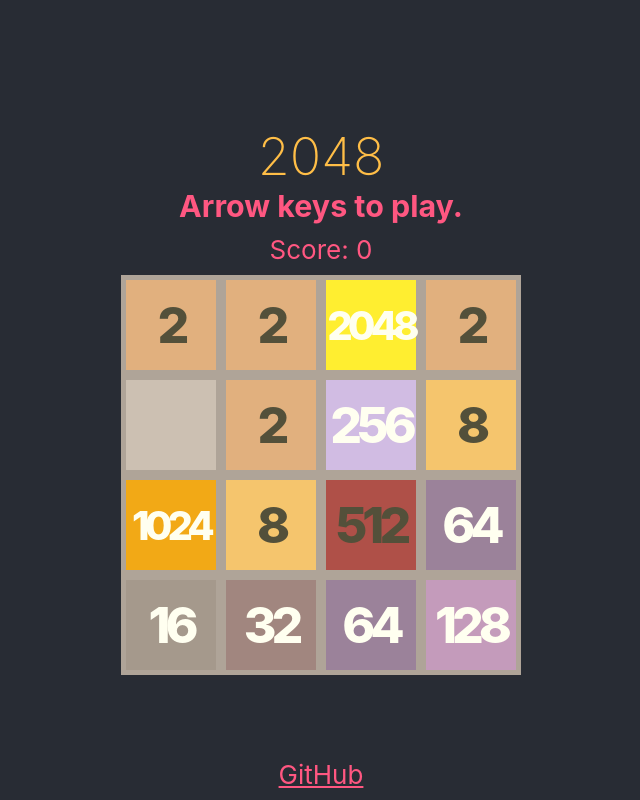
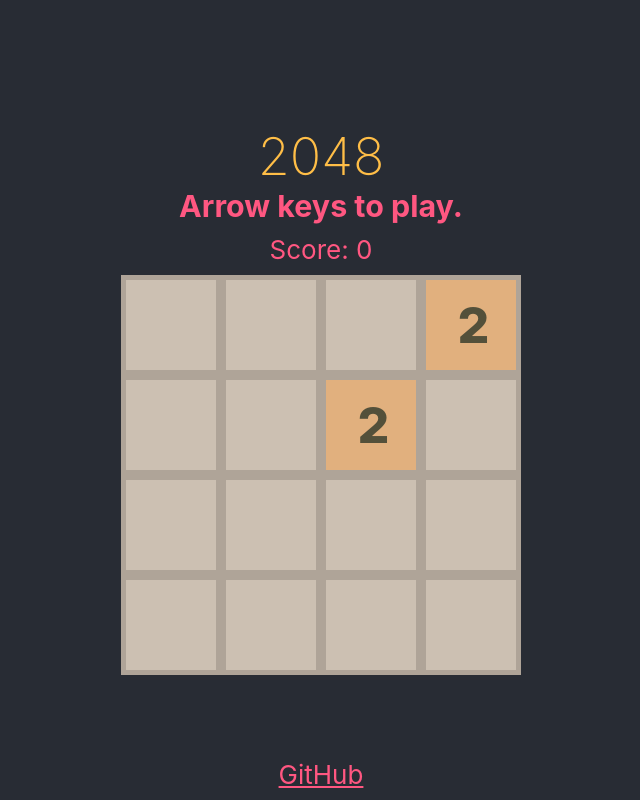
Before and after one commit to tylersayvetz/2048, a React (Create React App) app: page / in a window 1280 px wide. Shown: the whole page, without its empty margins (319-959 px from the left). Built offline with nearby package versions, Linux system fonts and the light colour scheme.

Commit message:
remove seed board

```diff
--- a/src/2048.tsx
+++ b/src/2048.tsx
@@ -5,7 +5,7 @@ import Engine from './2048engine';
 import classNames from 'classnames';
 
 const engine = new Engine(4, 4);
-// engine.seedBoard(2);
+engine.seedBoard(2);
 
 interface GameProps {
 }
--- a/src/2048engine.ts
+++ b/src/2048engine.ts
@@ -19,7 +19,7 @@ export default class Engine {
     this.gameStatus = null;
 
     // here is a seed, if needed.
-    this.board = [2, 2, 2048, 2, null, 2, 256, 8, 1024, 8, 512, 64, 16, 32, 64, 128]
+    // this.board = [2, 2, 2048, 2, null, 2, 256, 8, 1024, 8, 512, 64, 16, 32, 64, 128]
     // this.board = [2, null, null, null, null, null, null, null, null, null, null, null, null, null, null, null]
 
   }
```
